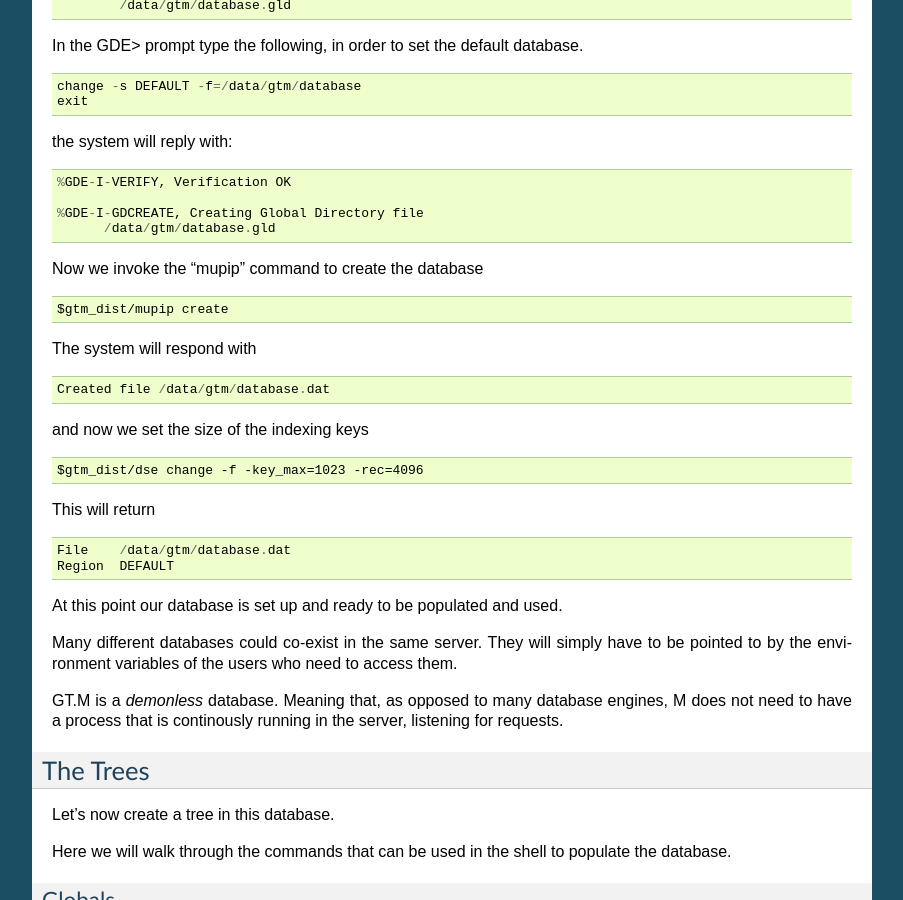
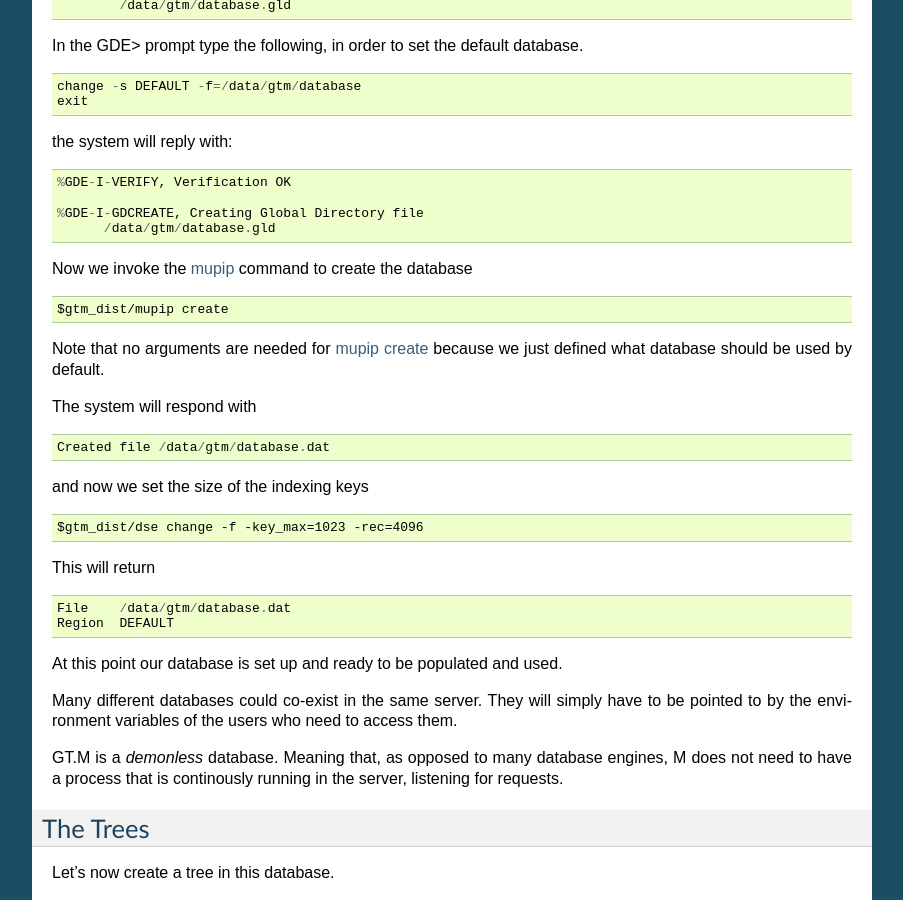
Before and after one commit to luisibanez/open-source-databases-tutorial, a Sphinx documentation site: the page built from source/M/Create.rst, in a window 1280 px wide and 900 px high, scrolled down 901 px. Shown: the whole window, without its empty margins (198-1101 px from the left). Built offline with Sphinx 7.4.7, drawn with Linux system fonts in a browser that asks for light colours.

Commit message:
Added links for mupip.
To further explain the role of mupip in the creation of the database.

```diff
--- a/source/M/Create.rst
+++ b/source/M/Create.rst
@@ -78,11 +78,14 @@ the system will reply with:
   %GDE-I-GDCREATE, Creating Global Directory file
         /data/gtm/database.gld
 
-Now we invoke the "mupip" command to create the database
+Now we invoke the `mupip`_ command to create the database
 
 ::
 
   $gtm_dist/mupip create
+
+Note that no arguments are needed for `mupip create`_ because we just defined
+what database should be used by default.
 
 The system will respond with
 
@@ -270,3 +273,5 @@ Beatle.
 .. _Global Variables: http://tinco.pair.com/bhaskar/gtm/doc/books/pg/UNIX_manual/ch05s03.html#Global_Var_Resource_Name_Env
 .. _Local Variables: http://tinco.pair.com/bhaskar/gtm/doc/books/pg/UNIX_manual/ch05s03.html#Local_Variables
 .. _zwrite: http://tinco.pair.com/bhaskar/gtm/doc/books/pg/UNIX_manual/ch06s49.html
+.. _mupip: http://tinco.pair.com/bhaskar/gtm/doc/books/ao/UNIX_manual/ch01s06.html#id545055
+.. _mupip create: http://tinco.pair.com/bhaskar/gtm/doc/books/ao/UNIX_manual/gdm.html#mup_create
```
